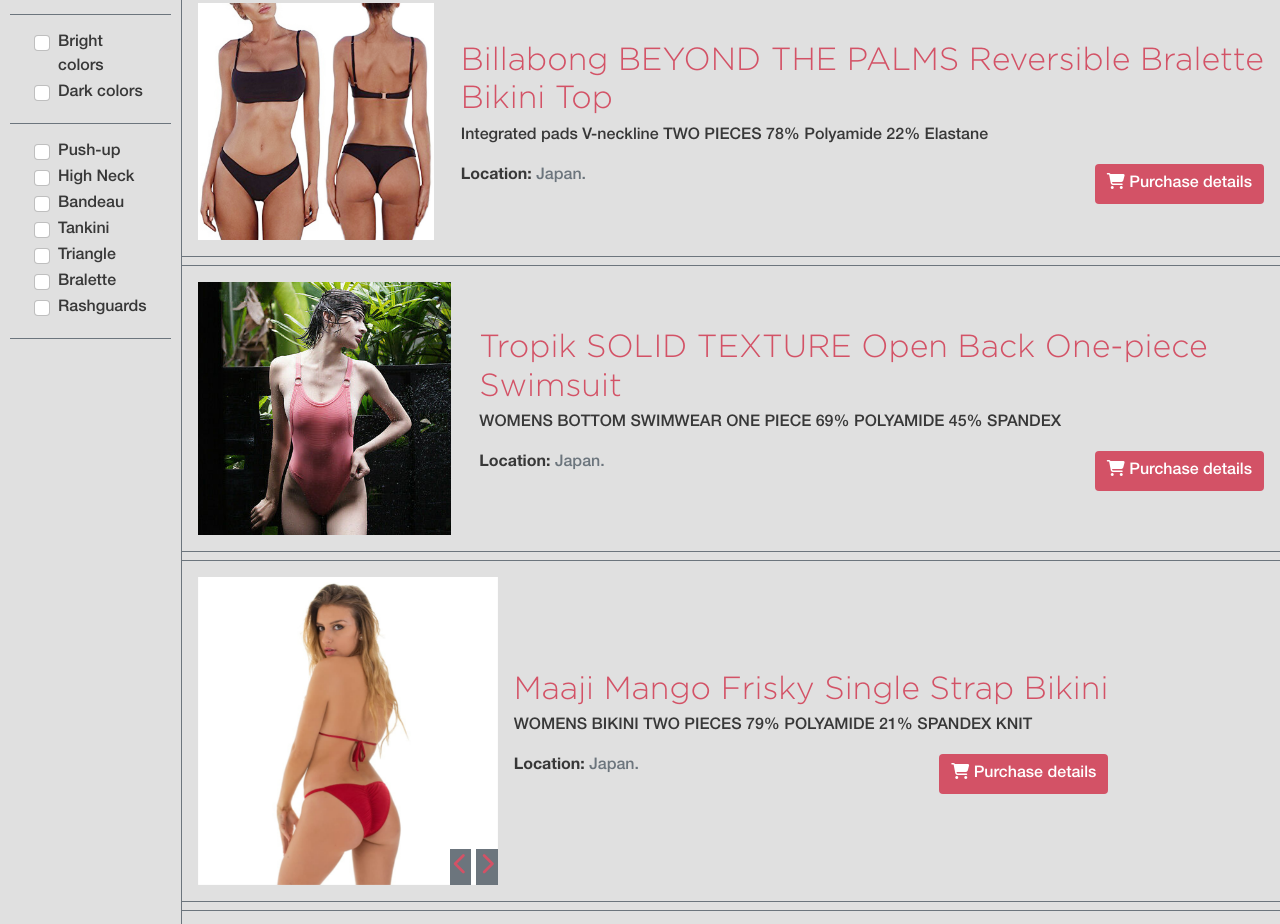
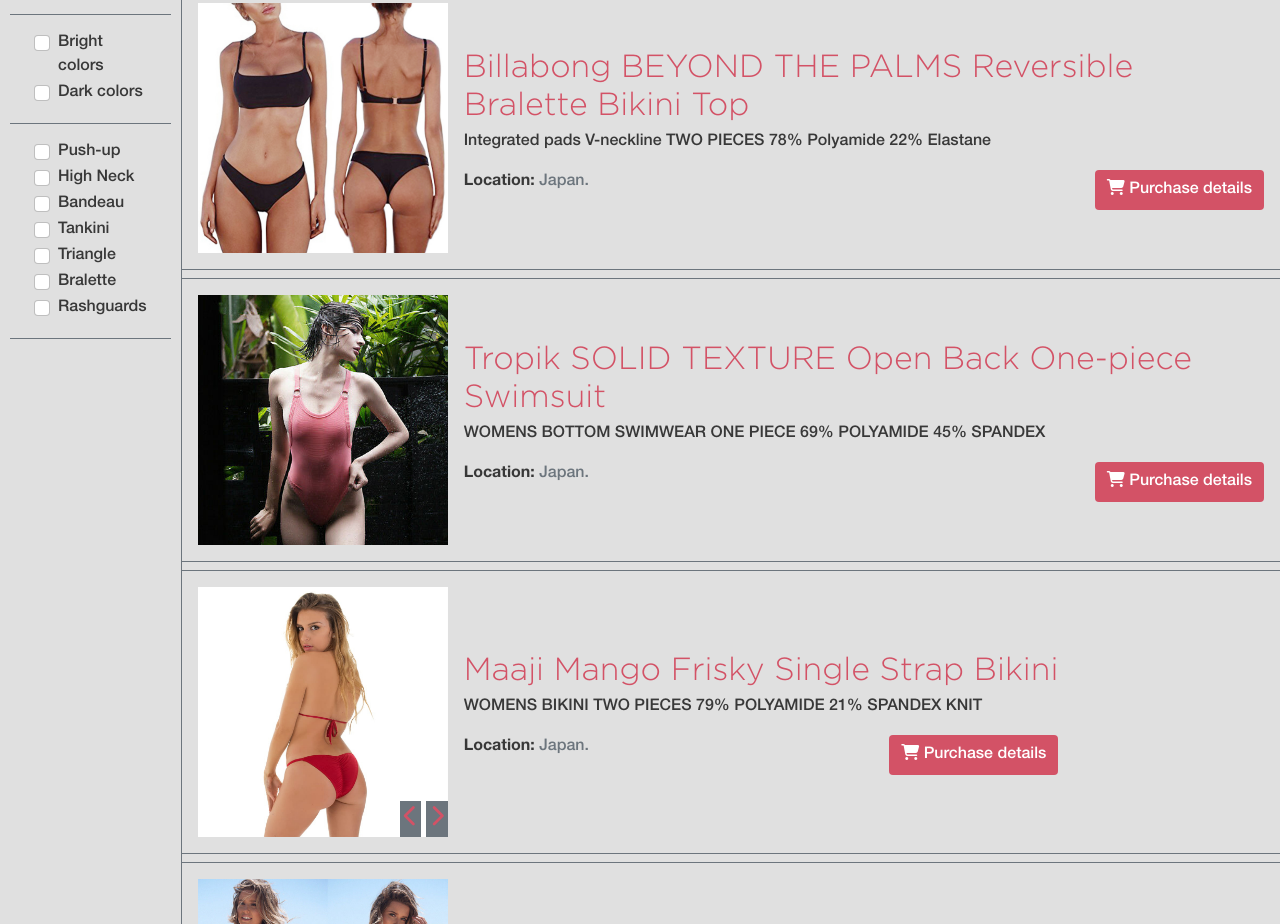
Before and after one commit to carlos-osorio-developer/belle-bikinis, a plain HTML site: page search.html in a window 1280 px wide. Shown: the part 289-1213 px from the top of the page. Drawn offline with nearby package versions, Linux system fonts and the light colour scheme.

Commit message:
Change size of the images and styles for the width and height of images in the search page

```diff
--- a/assets/css/scss/_search.scss
+++ b/assets/css/scss/_search.scss
@@ -17,10 +17,7 @@
 }
 
 .carousel-img {
-  max-width: 300px;
-  width: 90%;
-
-  img {
-    width: 100%;
-  }
+  max-width: 250px;
+  width: 250px;
+  height: 250px;
 }
```
Also changed, not shown: assets/css/styles.css, assets/img/dress5.jpg, assets/img/item2.jpg, assets/img/item3.jpg, 1 other file.
